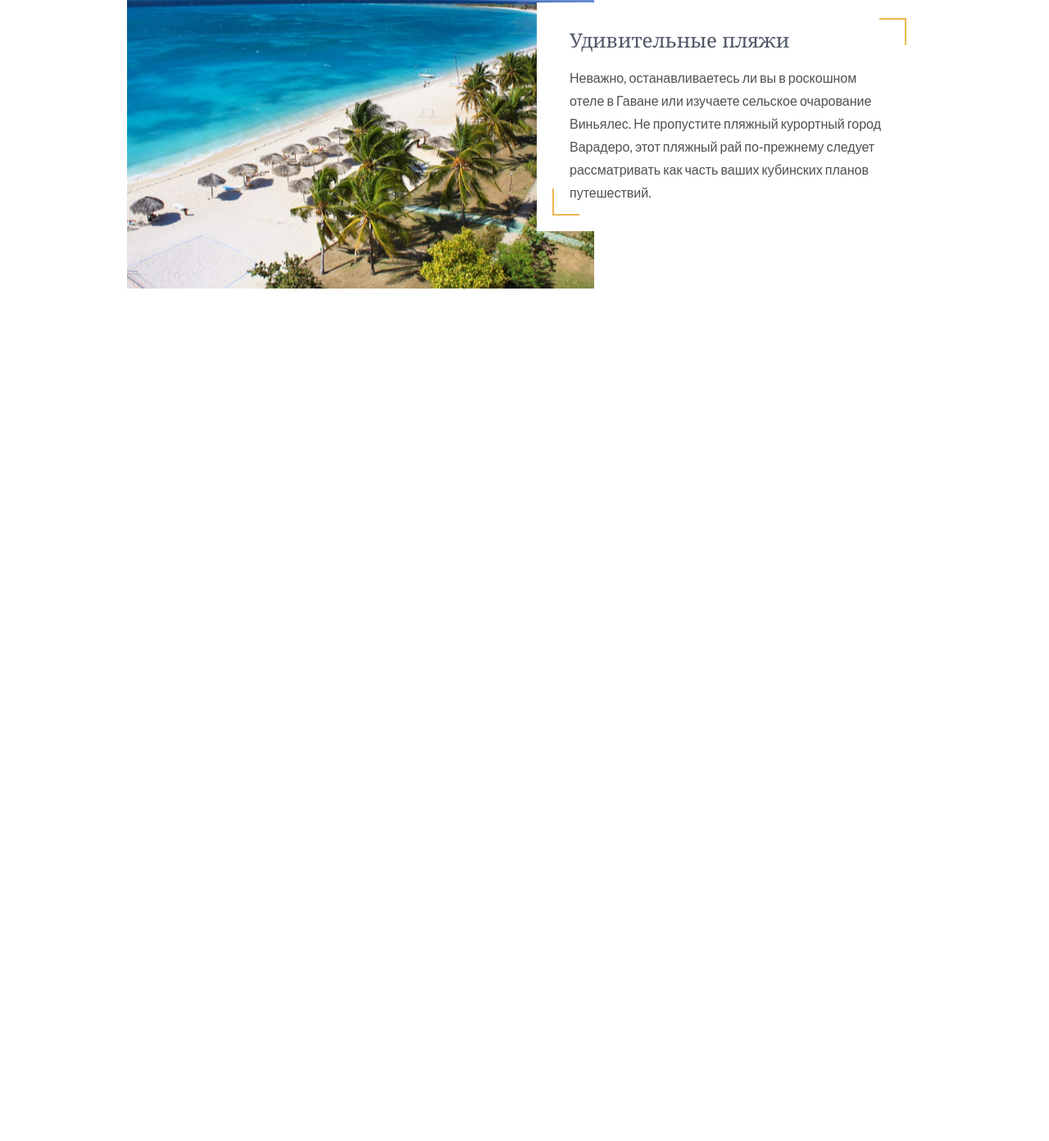
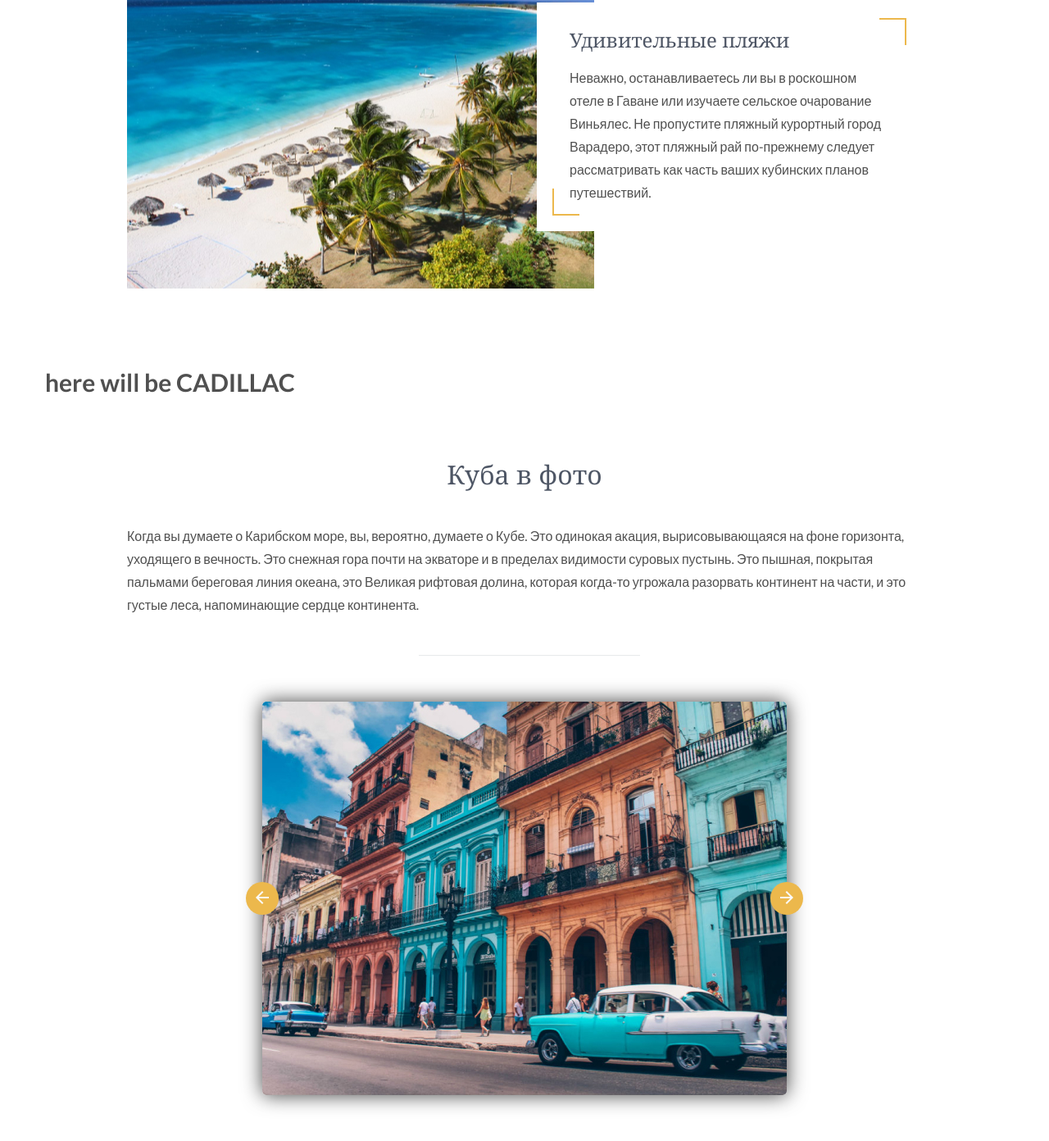
Before and after one commit to RomaShepida/cuba, a plain HTML site: page index.html in a window 1280 px wide. Shown: the part 2357-3749 px from the top of the page at 82% size. Before the commit the page ends 2809 px from the top, so only its background shows below. Drawn offline with nearby package versions, Linux system fonts and the light colour scheme.

Commit message:
added section 'photo'

```diff
--- a/#source/scss/style.scss
+++ b/#source/scss/style.scss
@@ -41,7 +41,7 @@ body {
     color: #4e5665;
 }
 
-.underline {
+.section-line {
     border-bottom: 1px solid rgba($color: #d8d0d0, $alpha: 0.5);
 }
 
@@ -287,8 +287,67 @@ body {
 
             color: #4e5665;
         }
-        // .about__box-text
-        &-text {
+    }
+}
+
+// .photo
+.photo {
+    padding: 80px 0;
+
+    // .photo__title
+    &__title {
+        margin-bottom: 42px;
+        text-align: center;
+    }
+    // .photo__text
+    &__text {
+        padding-bottom: 48px;
+        margin-bottom: 56px;
+        position: relative;
+
+        &::after {
+            content: "";
+            position: absolute;
+            width: 270px;
+            height: 1px;
+            background-color: rgba($color: #d0d4d8, $alpha: 0.5);
+            bottom: 0;
+            margin: 0 auto;
         }
     }
+    // .photo__slider
+    &__slider {
+        max-width: 640px;
+        margin: 0 auto;
+        border-radius: 5px;
+        box-shadow: 0 0 25px rgba($color: #414141, $alpha: 1);
+    }
+    // .photo__img
+    &__img {
+        border-radius: 5px;
+    }
 }
+
+.slick {
+    // .slick-arrow
+    &-arrow {
+        border: none;
+        width: 40px;
+        height: 40px;
+        border-radius: 50%;
+        background-color: #ecb84c;
+        cursor: pointer;
+        position: absolute;
+        top: 50%;
+        transform: translateY(-50%);
+        z-index: 5;
+    }
+    // .slick-prev button
+    &-prev {
+        left: -20px;
+    }
+    // .slick-next button
+    &-next {
+        right: -20px;
+    }
+}
--- a/index.html
+++ b/index.html
@@ -25,7 +25,7 @@
         </p>
       </div>
     </div>
-    <nav class="menu underline">
+    <nav class="menu section-line">
       <ul class="menu__list">
         <li class="menu__list-item">
           <a class="menu__list-link" href="#">Главная</a>
@@ -53,7 +53,7 @@
   </header>
 
   <section class="reason">
-    <div class="container underline">
+    <div class="container section-line">
 
       <h2 class="reason__title title">
         Почему тебе понравится отпуск на Кубе?
@@ -153,6 +153,28 @@
           </div>
         </div>
       </div>
+      <p style="font-weight: 700; font-size: 30px;">here will be CADILLAC</p>
+    </div>
+  </section>
+
+  <section class="photo">
+    <div class="container">
+
+      <h2 class="photo__title title">
+        Куба в фото
+      </h2>
+      <p class="photo__text container-content">
+        Когда вы думаете о Карибском море, вы, вероятно, думаете о Кубе. Это одинокая акация, вырисовывающаяся на фоне
+        горизонта, уходящего в вечность. Это снежная гора почти на экваторе и в пределах видимости суровых пустынь.
+        Это пышная, покрытая пальмами береговая линия океана, это Великая рифтовая долина, которая когда-то угрожала
+        разорвать континент на части, и это густые леса, напоминающие сердце континента.
+      </p>
+      <div class="photo__slider">
+        <img class="photo__img" src="images/photo/photo-front.jpg" alt="photo-front.jpg">
+        <img class="photo__img" src="images/photo/photo-front.jpg" alt="photo-front.jpg">
+        <img class="photo__img" src="images/photo/photo-front.jpg" alt="photo-front.jpg">
+      </div>
+
     </div>
   </section>
 
--- a/js/main.js
+++ b/js/main.js
@@ -1,3 +1,8 @@
 $(function(){
 
+    $('.photo__slider').slick({
+        prevArrow: '<button type="button" class="slick-prev"><img src="images/photo/arrow-left.svg" alt=""></button>',
+        nextArrow: '<button type="button" class="slick-next"><img src="images/photo/arrow-right.svg" alt=""></button>',
+    });
+
 });
```
Also changed, not shown: css/style.css, images/photo/arrow-left.svg (added), images/photo/arrow-right.svg (added), images/photo/photo-front.jpg (added).
